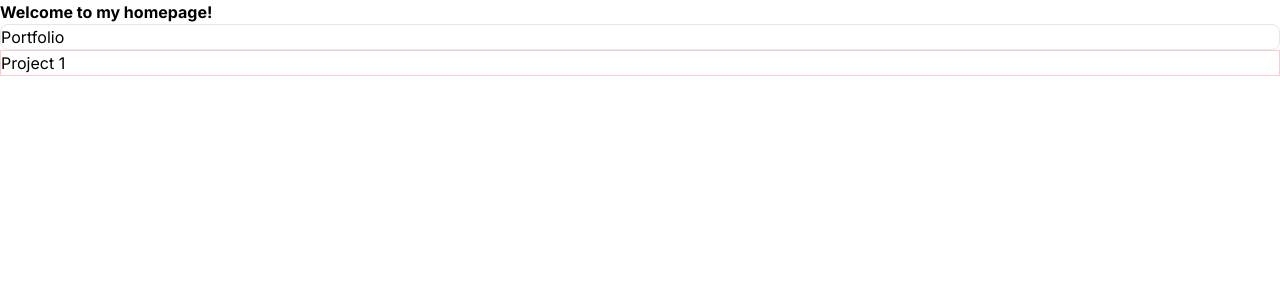
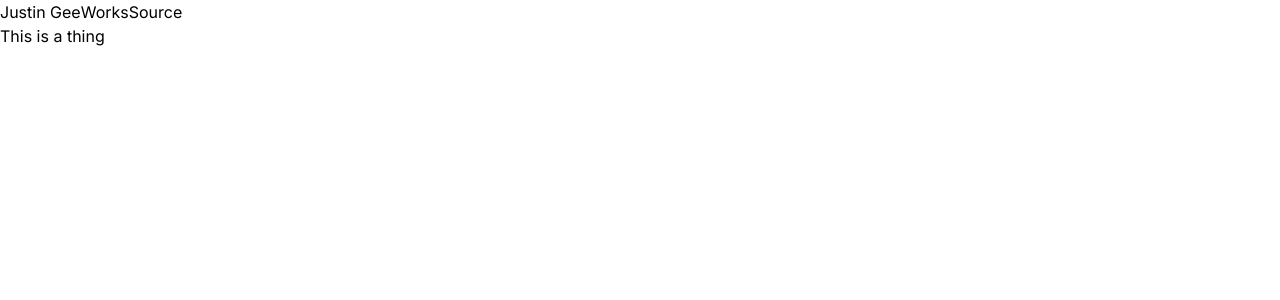
Before and after one commit to justingee193/homepage, a Next.js app: page / in a window 1280 px wide. Shown: the top 300 px of the page. Built offline with nearby package versions, Linux system fonts and the light colour scheme.

Commit message:
interacting with Navbar CSS

```diff
--- a/src/app/page.tsx
+++ b/src/app/page.tsx
@@ -1,23 +1,10 @@
+import Navbar from '@/components/ui/Navbar'
+
 export default function Home() {
     return (
         <>
-            <h1 className='font-bold'>Welcome to my homepage!</h1>
-            <div>
-                <div className="overflow-hidden h-fit rounded-lg border border-gray-200">
-                    <p>
-                        Portfolio
-                    </p>
-                </div>
-                <div className="overflow-hidden h-fit roundend-lg border border-red-200">
-                    <dl>
-                        <div>
-                            <p>
-                                Project 1
-                            </p>
-                        </div>
-                    </dl>
-                </div>
-            </div>
+            <Navbar />
+            <div>This is a thing</div>
         </>
     )
 }
--- /dev/null
+++ b/src/components/ui/Navbar.tsx
@@ -0,0 +1,18 @@
+import { FC } from 'react'
+import nav from '@/styles/navbar.module.css'
+
+export default function Navbar() {
+    return (
+            <div className={nav.navbar}>
+                <div>
+                    Justin Gee
+                </div>
+                <a>
+                    Works
+                </a>
+                <a>
+                    Source
+                </a>
+            </div>
+    )
+}
--- /dev/null
+++ b/src/styles/navbar.module.css
@@ -0,0 +1,7 @@
+/* Navbar.module.css */
+
+.navbar {
+    width: 100%;
+    display: flex;
+    align-items: center;
+}
```
Also changed, not shown: src/styles/globals.css (line endings or trailing spaces), 1 other file (tests, documents, lock files or other folders).
